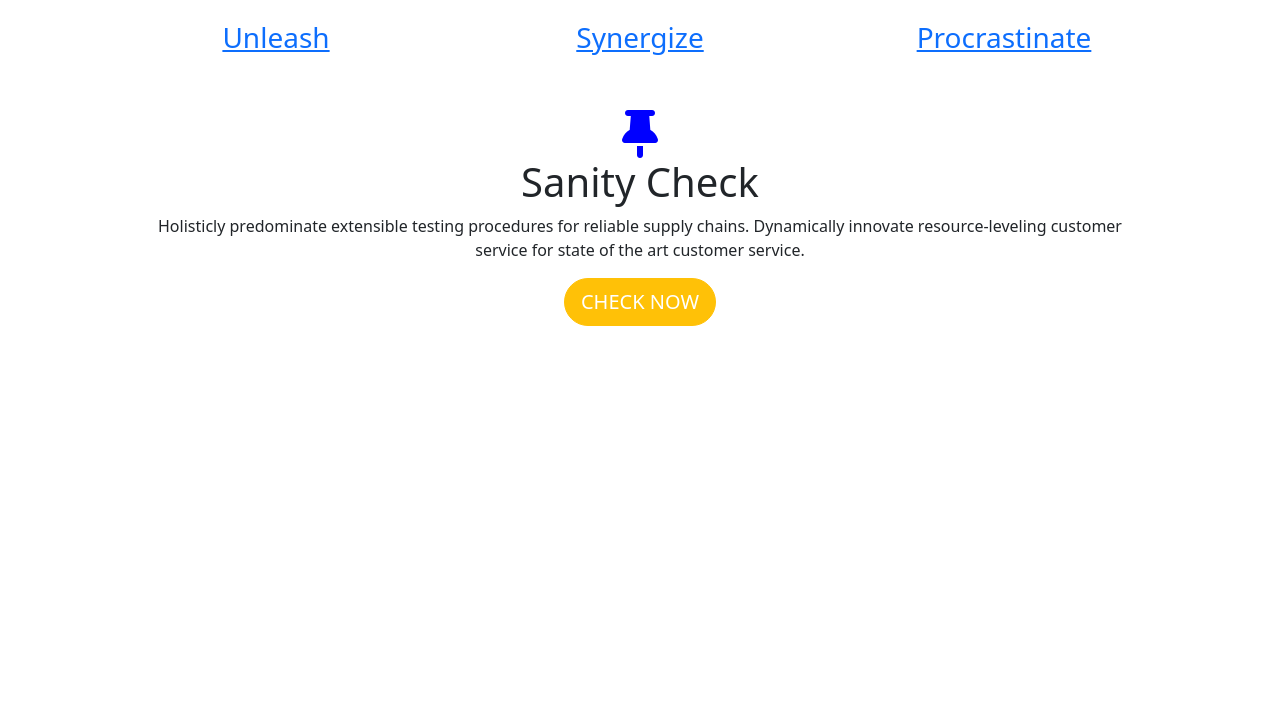
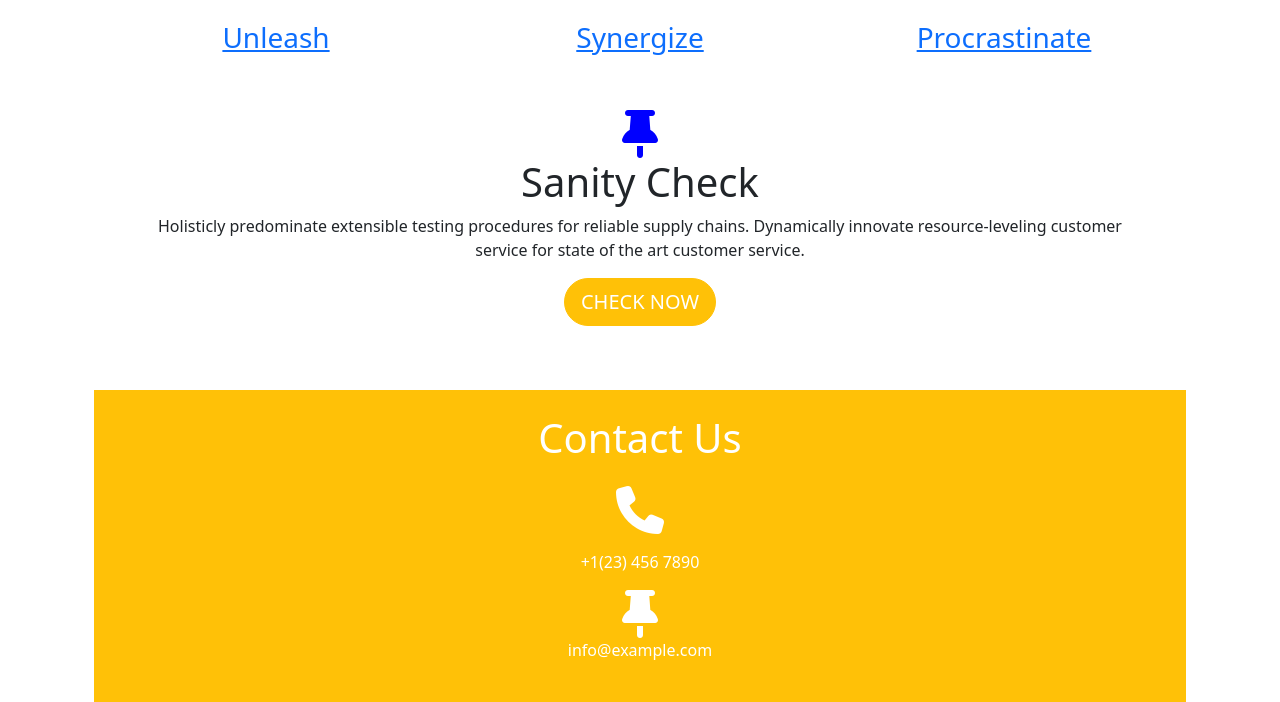
Before and after one commit to MartinR2345/project4, a plain HTML site: page index.html in a window 1280 px wide. Shown: the part 1856-2558 px from the top of the page. Before the commit the page ends 2246 px from the top, so only its background shows below. Drawn offline with nearby package versions, Linux system fonts and the light colour scheme.

Commit message:
added a footer section in HTML file

```diff
--- a/index.html
+++ b/index.html
@@ -180,10 +180,23 @@
             </section>
             <!--End of Section5-->
 
+            <!--Footer-->
+            <footer class="footer bg-warning p-4">
+                <div class="container">
+                    <div class="row">
+                        <div class="col text-center">
+                            <h1 class="text-white">Contact Us</h1>
+                            <i class="fas fa-phone fa-3x p-3" style="color:white"></i>
+                            <p class="text-white">+1(23) 456 7890</p>
+                            <i class="fas fa-thumbtack fa-3x" style="color:white;"></i>
+                            <p class="text-white">info@example.com</p>
+                        </div>
+                    </div>
+                </div>
+            </footer>
+            <!--End of Footer-->
 
 
-            <!--Footer-->
-            <!--End of Footer-->
             <!--CopyR Section-->
             <!--End of CopyR Section-->
 
```
